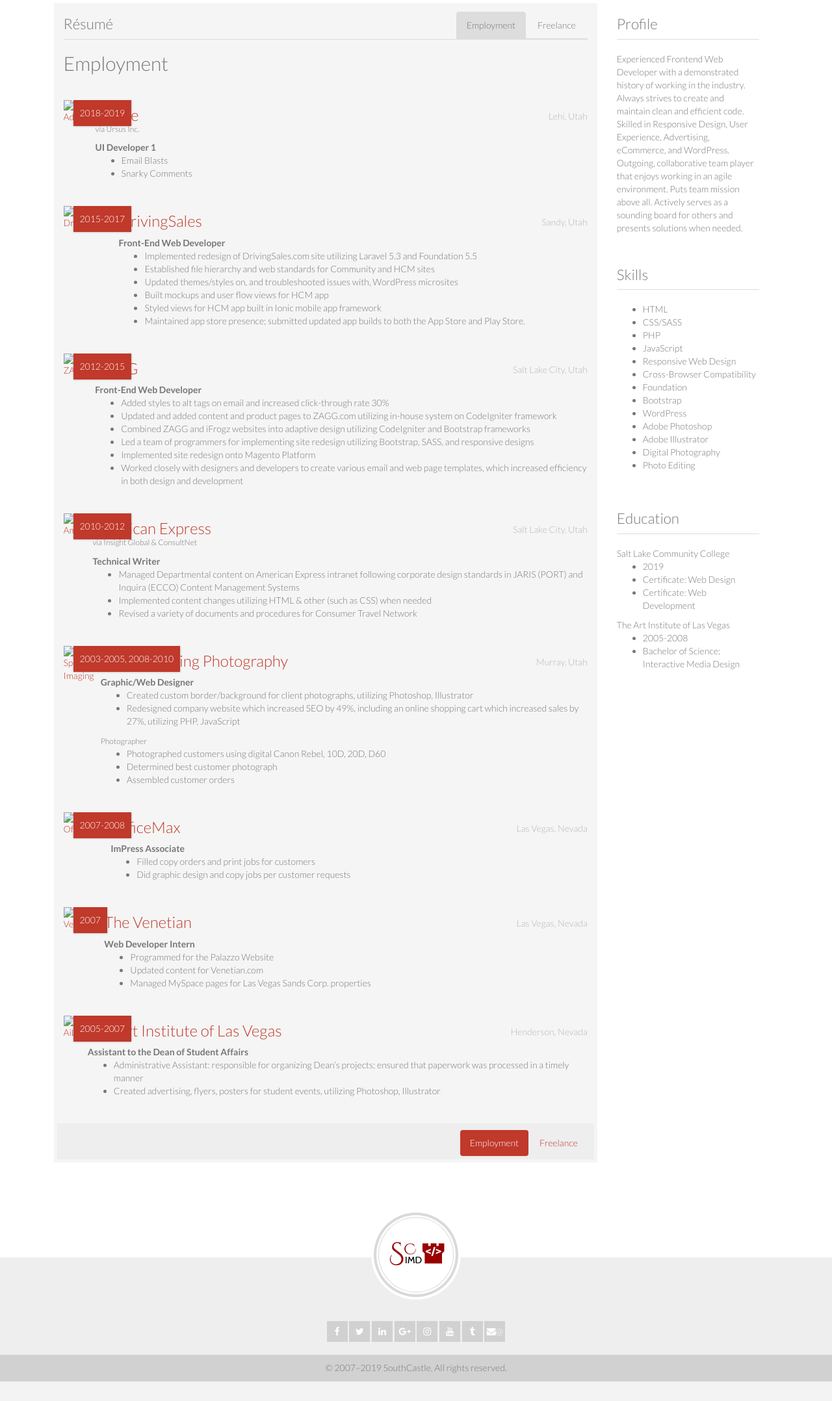
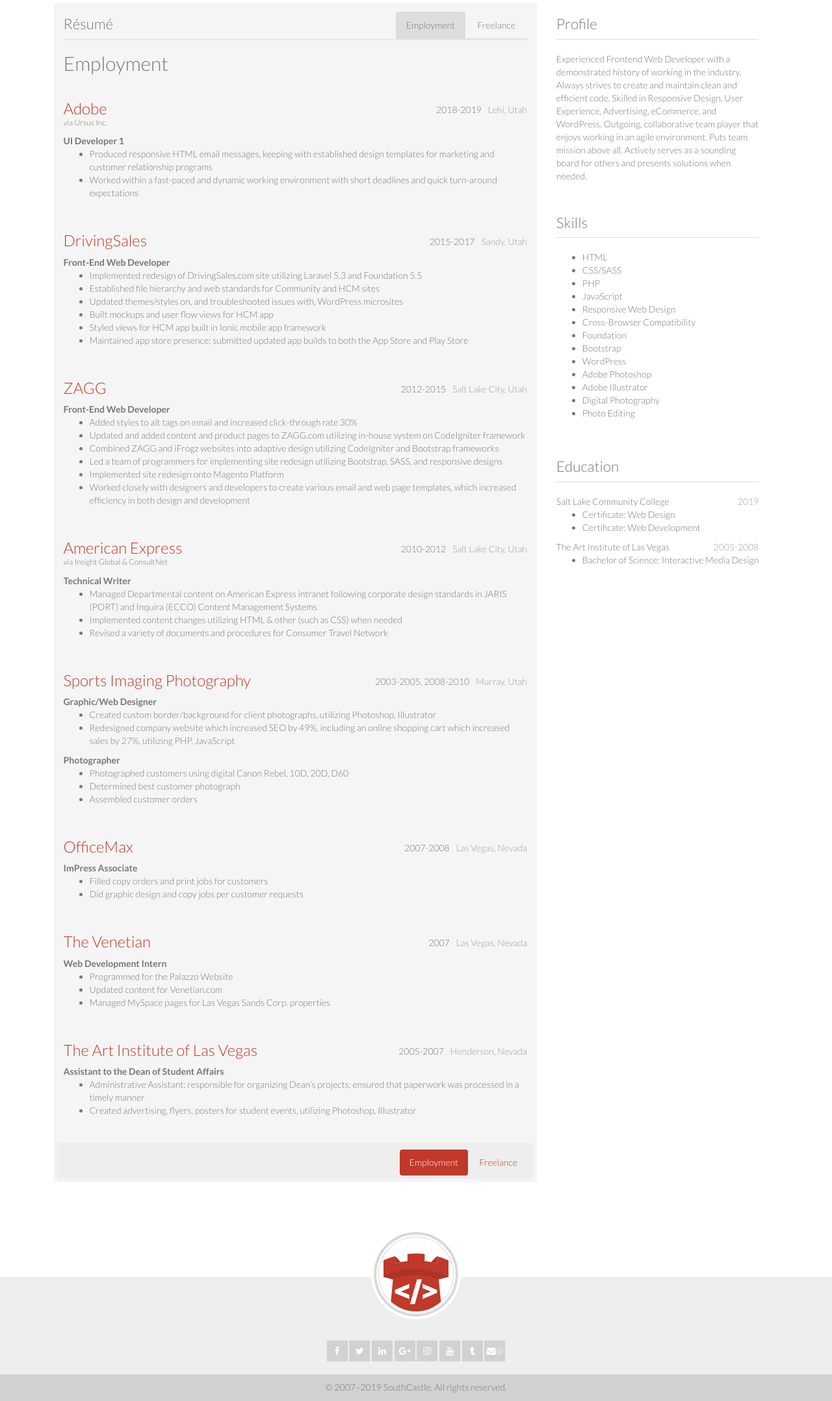
Before and after one commit to Sodaburger/SouthCastle, a PHP site: page /resume.php in a window 1280 px wide. Shown: the part 75-2231 px from the top of the page at 65% size. Before the commit the page ends 2201 px from the top, so only its background shows below. Run offline with PHP 8.4, Linux system fonts and the light colour scheme; some libraries are stand-ins or nearby versions.

Commit message:
updates to resume

```diff
--- a/css/fa17.css
+++ b/css/fa17.css
@@ -294,9 +294,22 @@ a { color: #c0392b; }
 
 .body-blog .module-categories .list-grid { top: -7px; }
 
+.body-blog .tab-pane > h2 { margin-bottom: 0px; }
+
 .body-blog small.contractor { display: block; margin: -10px auto 10px; }
 
-.body-blog .location { position: relative; margin-top: 15px; float: right; opacity: 0.5; }
+.body-blog .time, .body-blog .location { position: relative; margin-top: 15px; float: right; }
+
+.body-blog .location { opacity: 0.7; padding-left: 10px; }
+
+.body-blog .module-Education .time { margin-top: 0px; opacity: 0.7; }
+
+@media (max-width: 991px) { .body-blog .wrapper-post { padding: 0 15px; }
+  .body-blog .wrapper-pagination { margin: 5px -5px; }
+  .body-blog .sidebar .table-responsive { border-width: 0px; }
+  .body-blog .sidebar .time { float: none; } }
+
+@media (max-width: 767px) { .body-blog .sidebar .text-pod { padding: 0 15px; } }
 
 .wrapper-pagination .nav-pills { float: right; }
 
@@ -306,9 +319,13 @@ a { color: #c0392b; }
 
 .nah { opacity: 0.5; }
 
+@media (min-width: 768px) { .module-categories .thumb-overlay .published { left: 0px; } }
+
 /*---------------------------------------------------------------Blog-Page-*/
 /*-Footer------------------------------------------------------------------*/
-.footer .footer-logo { /* border: none; box-shadow: none; background-color: transparent; &:before, &:after {box-shadow: none; } .logo.waxseal { max-width: 124px; } */ }
+.footer .footer-logo { overflow: hidden; /* border: none; box-shadow: none; background-color: transparent; &:before, &:after {box-shadow: none; } .logo.waxseal { max-width: 124px; } */ }
+
+.footer .footer-logo svg { max-width: 100px; margin-top: 25px; }
 
 .footer .footer-logo .logo-circle-sm { max-width: 114px; }
 
--- a/layouts/partials/footer.php
+++ b/layouts/partials/footer.php
@@ -4,7 +4,8 @@
 		<div class="r1 row">
 			<div class="c1 col-md-12">
 				<div class="footer-logo">
-					<img class="logo" src="images/logos/logo_nav-scimd.png" alt="Logo" />
+					<?php include('images/logos/rook-icon.php'); ?>
+					<!--<img class="logo" src="images/logos/logo_nav-scimd.png" alt="Logo" />-->
 				</div>
 				<!-- Social Buttons -->
 				<section class="social-icons">
--- a/resume.php
+++ b/resume.php
@@ -1,14 +1,18 @@
 <?php
 	$bodyClass = "body-blog blog-category";
 	include 'layouts/head.php';
-	include 'layouts/partials/navigation.php';
 ?>
+	<!-- HEADER -->
+	<header><?php
+		include 'layouts/partials/navigation.php';
+	?></header>
+	<!-- END HEADER -->
 
 <!-- Page Content -->
 <div class="container wrapper-content" id="resume">
 
 	<!-- MAIN -->
-	<div class="c1 col-xs-12 col-sm-9 main">
+	<div class="c1 col-xs-12 col-sm-8 main">
 
 		<!-- BLOG CONTENT -->
 		<section class="blog-content">
@@ -37,38 +41,25 @@
 						<div role="tabpanel" class="tab-pane fade in active" id="Employment">
 							<h2 class="title">Employment</h2>
 							<div class="c1 col-xs-12 media wrapper-post">
-								<!-- Thumbnail -->
-								<div class="media-left thumb-overlay">
-									<a class="link-thumb" href="blog-detail.html">
-										<img class="thumb" src="https://via.placeholder.com/245x180" alt="Adobe" />
-									</a>
-									<time class="published" datetime="2019">2018-2019</time>
-								</div>
 								<!-- Post content -->
 								<div class="media-body content">
 									<span class="location">Lehi, Utah</span>
+									<span class="time" datetime="2019">2018-2019</span>
 									<h3 class="media-heading title">
 										<a href="#">Adobe</a></h3>
 										<small class="contractor">via Ursus Inc.</small>
 									<strong class="job-title">UI Developer 1</strong>
 									<ul class="description">
-										<li>Email Blasts</li>
-										<li>Snarky Comments</li>
-									</ul>
+										<li>Produced responsive HTML email messages, keeping with established design templates for marketing and customer relationship programs</li>
+										<li>Worked within a fast-paced and dynamic working environment with short deadlines and quick turn-around expectations</li>
 								</div>
 							</div>
 
 							<div class="c2 col-xs-12 media wrapper-post">
-								<!-- Thumbnail -->
-								<div class="media-left thumb-overlay">
-									<a class="link-thumb" href="blog-detail.html">
-										<img class="thumb" src="https://via.placeholder.com/245x180" alt="DrivingSales" />
-									</a>
-									<time class="published" datetime="2017">2015-2017</time>
-								</div>
 								<!-- Post content -->
 								<div class="media-body content">
 									<span class="location">Sandy, Utah</span>
+									<span class="time" datetime="2017">2015-2017</span>
 									<h3 class="title">
 										<a href="#">DrivingSales</a></h3>
 									<strong class="job-title">Front-End Web Developer</strong>
@@ -78,22 +69,16 @@
 										<li>Updated themes/styles on, and troubleshooted issues with, WordPress microsites</li>
 										<li>Built mockups and user flow views for HCM app</li>
 										<li>Styled views for HCM app built in Ionic mobile app framework</li>
-										<li>Maintained app store presence; submitted updated app builds to both the App Store and Play Store.</li>
+										<li>Maintained app store presence; submitted updated app builds to both the App Store and Play Store</li>
 									</ul>
 								</div>
 							</div>
 
 							<div class="c3 col-xs-12 media wrapper-post">
-								<!-- Thumbnail -->
-								<div class="media-left thumb-overlay">
-									<a class="link-thumb" href="blog-detail.html">
-										<img class="thumb" src="https://via.placeholder.com/245x180" alt="ZAGG" />
-									</a>
-									<time class="published" datetime="2015">2012-2015</time>
-								</div>
 								<!-- Post content -->
 								<div class="media-body content">
 									<span class="location">Salt Lake City, Utah</span>
+									<span class="time" datetime="2015">2012-2015</span>
 									<h3 class="media-heading title">
 										<a href="blog-detail.html">ZAGG</a></h3>
 									<strong class="job-title">Front-End Web Developer</strong>
@@ -109,16 +94,10 @@
 							</div>
 
 							<div class="c4 col-xs-12 media wrapper-post">
-								<!-- Thumbnail -->
-								<div class="media-left thumb-overlay">
-									<a class="link-thumb" href="blog-detail.html">
-										<img class="thumb" src="https://via.placeholder.com/245x180" alt="AmEx" />
-									</a>
-									<time class="published" datetime="2012">2010-2012</time>
-								</div>
 								<!-- Post content -->
 								<div class="media-body content">
 									<span class="location">Salt Lake City, Utah</span>
+									<span class="time" datetime="2012">2010-2012</span>
 									<h3 class="media-heading title">
 										<a href="blog-detail.html">American Express</a></h3>
 										<small class="contractor">via Insight Global &amp; ConsultNet</small>
@@ -132,16 +111,10 @@
 							</div>
 
 							<div class="c5 col-xs-12 media wrapper-post">
-								<!-- Thumbnail -->
-								<div class="media-left thumb-overlay">
-									<a class="link-thumb" href="blog-detail.html">
-										<img class="thumb" src="https://via.placeholder.com/245x180" alt="Sports Imaging" />
-									</a>
-									<time class="published" datetime="2010">2003-2005, 2008-2010</time>
-								</div>
 								<!-- Post content -->
 								<div class="media-body content">
 									<span class="location">Murray, Utah</span>
+									<span class="time" datetime="2010">2003-2005, 2008-2010</span>
 									<h3 class="media-heading title">
 										<a href="blog-detail.html">Sports Imaging Photography</a></h3>
 									<strong class="job-title">Graphic/Web Designer</strong>
@@ -149,7 +122,7 @@
 										<li>Created custom border/background for client photographs, utilizing Photoshop, Illustrator</li>
 										<li>Redesigned company website which increased SEO by 49%, including an online shopping cart which increased sales by 27%, utilizing PHP, JavaScript</li>
 									</ul>
-									<small class="author">Photographer</small>
+									<strong class="author">Photographer</strong>
 									<ul class="description">
 										<li>Photographed customers using digital Canon Rebel, 10D, 20D, D60</li>
 										<li>Determined best customer photograph</li>
@@ -159,16 +132,10 @@
 							</div>
 
 							<div class="c6 col-xs-12 media wrapper-post">
-								<!-- Thumbnail -->
-								<div class="media-left thumb-overlay">
-									<a class="link-thumb" href="blog-detail.html">
-										<img class="thumb" src="https://via.placeholder.com/245x180" alt="OfficeMax" />
-									</a>
-									<time class="published" datetime="2008">2007-2008</time>
-								</div>
 								<!-- Post content -->
 								<div class="media-body content">
 									<span class="location">Las Vegas, Nevada</span>
+									<span class="time" datetime="2008">2007-2008</span>
 									<h3 class="media-heading title">
 										<a href="blog-detail.html">OfficeMax</a></h3>
 									<strong class="job-title">ImPress Associate</strong>
@@ -180,19 +147,13 @@
 							</div>
 
 							<div class="c8 col-xs-12 media wrapper-post">
-								<!-- Thumbnail -->
-								<div class="media-left thumb-overlay">
-									<a class="link-thumb" href="blog-detail.html">
-										<img class="thumb" src="https://via.placeholder.com/245x180" alt="Venetian" />
-									</a>
-									<time class="published" datetime="2007">2007</time>
-								</div>
 								<!-- Post content -->
 								<div class="media-body content">
 									<span class="location">Las Vegas, Nevada</span>
+									<span class="time" datetime="2007">2007</span>
 									<h3 class="media-heading title">
 										<a href="blog-detail.html">The Venetian</a></h3>
-									<strong class="job-title">Web Developer Intern</strong>
+									<strong class="job-title">Web Development Intern</strong>
 									<ul class="description">
 										<li>Programmed for the Palazzo Website</li>
 										<li>Updated content for Venetian.com</li>
@@ -202,16 +163,10 @@
 							</div>
 
 							<div class="c7 col-xs-12 media wrapper-post">
-								<!-- Thumbnail -->
-								<div class="media-left thumb-overlay">
-									<a class="link-thumb" href="blog-detail.html">
-										<img class="thumb" src="https://via.placeholder.com/245x180" alt="AiLV" />
-									</a>
-									<time class="published" datetime="2007">2005-2007</time>
-								</div>
 								<!-- Post content -->
 								<div class="media-body content">
 									<span class="location">Henderson, Nevada</span>
+									<span class="time" datetime="2007">2005-2007</span>
 									<h3 class="media-heading title">
 										<a href="blog-detail.html">The Art Institute of Las Vegas</a></h3>
 									<strong class="job-title">Assistant to the Dean of Student Affairs</strong>
@@ -230,16 +185,10 @@
 							<h2 class="title">Freelance</h2>
 
 							<div class="c1 col-xs-12 media wrapper-post">
-								<!-- Thumbnail -->
-								<div class="media-left thumb-overlay">
-									<a class="link-thumb" href="blog-detail.html">
-										<img class="thumb" src="https://via.placeholder.com/245x180" alt="Cache AirFest" />
-									</a>
-									<time class="published" datetime="2018">2018</time>
-								</div>
 								<!-- Post content -->
 								<div class="media-body content">
 									<span class="location">Logan, Utah</span>
+									<span class="time" datetime="2018">2018</span>
 									<h3 class="media-heading title">
 										<a href="#">Cache AirFest</a></h3>
 									<strong class="job-title">Graphic Designer</strong>
@@ -250,16 +199,10 @@
 							</div>
 
 							<div class="c2 col-xs-12 media wrapper-post">
-								<!-- Thumbnail -->
-								<div class="media-left thumb-overlay">
-									<a class="link-thumb" href="blog-detail.html">
-										<img class="thumb" src="https://via.placeholder.com/245x180" alt="Phoenician Plumbing" />
-									</a>
-									<time class="published" datetime="2018">2018</time>
-								</div>
 								<!-- Post content -->
 								<div class="media-body content">
-									<span class="location">Phoenix, AZ</span>
+									<span class="location">Phoenix, Arizona</span>
+									<span class="time" datetime="2018">2018</span>
 									<h3 class="media-heading title">
 										<a href="#">Phoenician Plumbing</a></h3>
 									<strong class="job-title">Graphic Designer</strong>
@@ -270,16 +213,10 @@
 							</div>
 
 							<div class="c3 col-xs-12 media wrapper-post">
-								<!-- Thumbnail -->
-								<div class="media-left thumb-overlay">
-									<a class="link-thumb" href="blog-detail.html">
-										<img class="thumb" src="https://via.placeholder.com/245x180" alt="SLF" />
-									</a>
-									<time class="published" datetime="2016">2016</time>
-								</div>
 								<!-- Post content -->
 								<div class="media-body content">
 									<span class="location">Salt Lake City, Utah</span>
+									<span class="time" datetime="2016">2016</span>
 									<h3 class="media-heading title">
 										<a href="#">Salt Lake Fertilizing</a></h3>
 									<strong class="job-title">Graphic/Web Designer</strong>
@@ -291,16 +228,10 @@
 							</div>
 
 							<div class="c4 col-xs-12 media wrapper-post">
-								<!-- Thumbnail -->
-								<div class="media-left thumb-overlay">
-									<a class="link-thumb" href="blog-detail.html">
-										<img class="thumb" src="https://via.placeholder.com/245x180" alt="Sego Lily CAD" />
-									</a>
-									<time class="published" datetime="2011">2014</time>
-								</div>
 								<!-- Post content -->
 								<div class="media-body content">
 									<span class="location">Salt Lake City, Utah</span>
+									<span class="time" datetime="2011">2014</span>
 									<h3 class="media-heading title">
 										<a href="blog-detail.html">Sego Lily Center for the Abused Deaf</a></h3>
 									<strong class="job-title">Graphic Designer</strong>
@@ -312,16 +243,10 @@
 							</div>
 
 							<div class="c5 col-xs-12 media wrapper-post">
-								<!-- Thumbnail -->
-								<div class="media-left thumb-overlay">
-									<a class="link-thumb" href="blog-detail.html">
-										<img class="thumb" src="https://via.placeholder.com/245x180" alt="FFE" />
-									</a>
-									<time class="published" datetime="2012">2011-2012</time>
-								</div>
 								<!-- Post content -->
 								<div class="media-body content">
 									<span class="location">North Salt Lake, Utah</span>
+									<span class="time" datetime="2012">2011-2012</span>
 									<h3 class="title">
 										<a href="#">Frozen Flavor Emporium</a></h3>
 									<strong class="job-title">Graphic/Web Designer</strong>
@@ -334,16 +259,10 @@
 							</div>
 
 							<div class="c6 col-xs-12 media wrapper-post">
-								<!-- Thumbnail -->
-								<div class="media-left thumb-overlay">
-									<a class="link-thumb" href="blog-detail.html">
-										<img class="thumb" src="https://via.placeholder.com/245x180" alt="PCH" />
-									</a>
-									<time class="published" datetime="2011">2010-2011</time>
-								</div>
 								<!-- Post content -->
 								<div class="media-body content">
 									<span class="location">Salt Lake City, Utah</span>
+									<span class="time" datetime="2011">2010-2011</span>
 									<h3 class="media-heading title">
 										<a href="blog-detail.html">Pioneer Craft House</a></h3>
 									<strong class="job-title">Graphic/Web Designer</strong>
@@ -361,16 +280,10 @@
 						<div role="tabpanel" class="tab-pane fade" id="Experience">
 							<h2 class="title">Experience</h2>
 							<div class="c1 col-xs-12 media wrapper-post">
-								<!-- Thumbnail -->
-								<div class="media-left thumb-overlay">
-									<a class="link-thumb" href="blog-detail.html">
-										<img class="thumb" src="https://via.placeholder.com/245x180" alt="Cashman Photo" />
-									</a>
-									<time class="published" datetime="2008">2008</time>
-								</div>
 								<!-- Post content -->
 								<div class="media-body content">
 									<span class="location">Las Vegas, Nevada</span>
+									<span class="time" datetime="2008">2008</span>
 									<h3 class="media-heading title">
 										<a href="#">Cashman Photo Enterprises</a></h3>
 									<strong class="job-title">Graphic Design</strong>
@@ -381,16 +294,10 @@
 							</div>
 
 							<div class="c2 col-xs-12 media wrapper-post">
-								<!-- Thumbnail -->
-								<div class="media-left thumb-overlay">
-									<a class="link-thumb" href="blog-detail.html">
-										<img class="thumb" src="https://via.placeholder.com/245x180" alt="Espee's" />
-									</a>
-									<time class="published" datetime="2008">2008</time>
-								</div>
 								<!-- Post content -->
 								<div class="media-body content">
 									<span class="location">Las Vegas, Nevada</span>
+									<span class="time" datetime="2008">2008</span>
 									<h3 class="title"><a href="#">Espee&rsquo;s Gourmet Tamales</a></h3>
 									<strong class="job-title">Graphic Design</strong>
 									<ul class="description">
@@ -400,16 +307,10 @@
 							</div>
 
 							<div class="c3 col-xs-12 media wrapper-post">
-								<!-- Thumbnail -->
-								<div class="media-left thumb-overlay">
-									<a class="link-thumb" href="blog-detail.html">
-										<img class="thumb" src="https://via.placeholder.com/245x180" alt="Venetian" />
-									</a>
-									<time class="published" datetime="2007">2007</time>
-								</div>
 								<!-- Post content -->
 								<div class="media-body content">
 									<span class="location">Las Vegas, Nevada</span>
+									<span class="time" datetime="2007">2007</span>
 									<h3 class="media-heading title">
 										<a href="blog-detail.html">The Venetian</a></h3>
 									<strong class="job-title">Web Design</strong>
@@ -422,16 +323,10 @@
 							</div>
 
 							<div class="c4 col-xs-12 media wrapper-post">
-								<!-- Thumbnail -->
-								<div class="media-left thumb-overlay">
-									<a class="link-thumb" href="blog-detail.html">
-										<img class="thumb" src="https://via.placeholder.com/245x180" alt="LV1" />
-									</a>
-									<time class="published" datetime="2007">2007</time>
-								</div>
 								<!-- Post content -->
 								<div class="media-body content">
 									<span class="location">Las Vegas, Nevada</span>
+									<span class="time" datetime="2007">2007</span>
 									<h3 class="media-heading title"><a href="blog-detail.html">Las Vegas 1</a></h3>
 									<strong class="job-title">Web Design</strong>
 									<ul class="description">
@@ -442,16 +337,10 @@
 							</div>
 
 							<div class="c5 col-xs-12 media wrapper-post">
-								<!-- Thumbnail -->
-								<div class="media-left thumb-overlay">
-									<a class="link-thumb" href="blog-detail.html">
-										<img class="thumb" src="https://via.placeholder.com/245x180" alt="Siena YSA" />
-									</a>
-									<time class="published" datetime="2007">2005-2007</time>
-								</div>
 								<!-- Post content -->
 								<div class="media-body content">
 									<span class="location">Henderson, Nevada</span>
+									<span class="time" datetime="2007">2005-2007</span>
 									<h3 class="media-heading title">
 										<a href="blog-detail.html">Siena YSA Ward</a></h3>
 									<strong class="job-title">Publicity Chair</strong>
@@ -505,7 +394,7 @@
 	<!-- END MAIN -->
 
 	<!-- SIDEBAR -->
-	<aside class="c2 col-xs-12 col-sm-3 sidebar">
+	<aside class="c2 col-xs-12 col-sm-4 sidebar">
 
 		<!-- Section: OBJECTIVE -->
 		<section class="module module-objective">
@@ -517,7 +406,7 @@
 				<!-- End Section Header -->
 				<!-- Section Content -->
 				<div class="r1 row wrapper-module-content">
-					<div class="c1 col-xs-12">
+					<div class="c1 col-xs-12 text-pod">
 						Experienced Frontend Web Developer with a demonstrated history of working in the industry. Always strives to create and maintain clean and efficient code. Skilled in Responsive Design, User Experience, Advertising, eCommerce, and WordPress. Outgoing, collaborative team player that enjoys working in an agile environment. Puts team mission above all.  Actively serves as a sounding board for others and presents solutions when needed.
 
 					</div>
@@ -570,10 +459,9 @@
 				<!-- End Section Header -->
 				<!-- Section Content -->
 				<div class="r1 row wrapper-module-content">
-					<div class="c1 col-xs-12">Salt Lake Community College</div>
+					<div class="c1 col-xs-12 text-pod">Salt Lake Community College <span class="time">2019</span></div>
 					<div class="c1 col-xs-12 table-responsive">
 						<ul>
-							<li>2019</li>
 							<li>Certificate: Web Design</li>
 							<li>Certificate: Web Development</li>
 						</ul>
@@ -582,10 +470,9 @@
 				<!-- End Section Content -->
 				<!-- Section Content -->
 				<div class="r1 row wrapper-module-content">
-					<div class="c1 col-xs-12">The Art Institute of Las Vegas</div>
+					<div class="c1 col-xs-12 text-pod">The Art Institute of Las Vegas <span class="time">2005-2008</span></div>
 					<div class="c1 col-xs-12 table-responsive">
 						<ul>
-							<li>2005-2008</li>
 							<li>Bachelor of Science: Interactive Media Design</li>
 						</ul>
 					</div>
--- a/scss/fa17.scss
+++ b/scss/fa17.scss
@@ -201,18 +201,43 @@ $cinzel: 'Cinzel Decorative', cursive;
 	.navbar-nav > .uptop { display: none; }
 	.module-categories .list-grid { top: -7px; }
 
+	.tab-pane > h2 { margin-bottom: 0px; }
+
 	small.contractor {
 		display: block;
 		margin: -10px auto 10px;
 	}
+	.time,
 	.location {
 		position: relative;
 		margin-top: 15px;
 		float: right;
-		opacity: 0.5;
 	}
+	.location {
+		opacity: 0.7;
+		padding-left: 10px;
+	}
+	.module-Education .time {
+		margin-top: 0px;
+		opacity: 0.7;
+	}//.module-Education
+}//END .blog-body
 
-}//END .blog-body
+@media #{$medium-down} {
+	.body-blog {
+		.wrapper-post { padding: 0 15px; }
+		.wrapper-pagination { margin: 5px -5px; }
+		.sidebar {
+			.table-responsive { border-width: 0px; }
+			.time { float: none; }
+		}//END .sidebar
+	}
+}
+@media #{$small-only} {
+	.body-blog .sidebar {
+		.text-pod { padding: 0 15px; }
+	}
+}
 
 .wrapper-pagination .nav-pills {
 	float: right;
@@ -228,11 +253,20 @@ $cinzel: 'Cinzel Decorative', cursive;
 	}
 }
 .nah { opacity: 0.5; }
+
+@media (min-width: 768px) {
+	.module-categories .thumb-overlay .published { left: 0px; }
+}
 /*---------------------------------------------------------------Blog-Page-*/
 
 /*-Footer------------------------------------------------------------------*/
 .footer {
 	.footer-logo {
+		overflow: hidden;
+		svg {
+			max-width: 100px;
+			margin-top: 25px;
+		}
 /*
 		border: none;
 		box-shadow: none;
```
